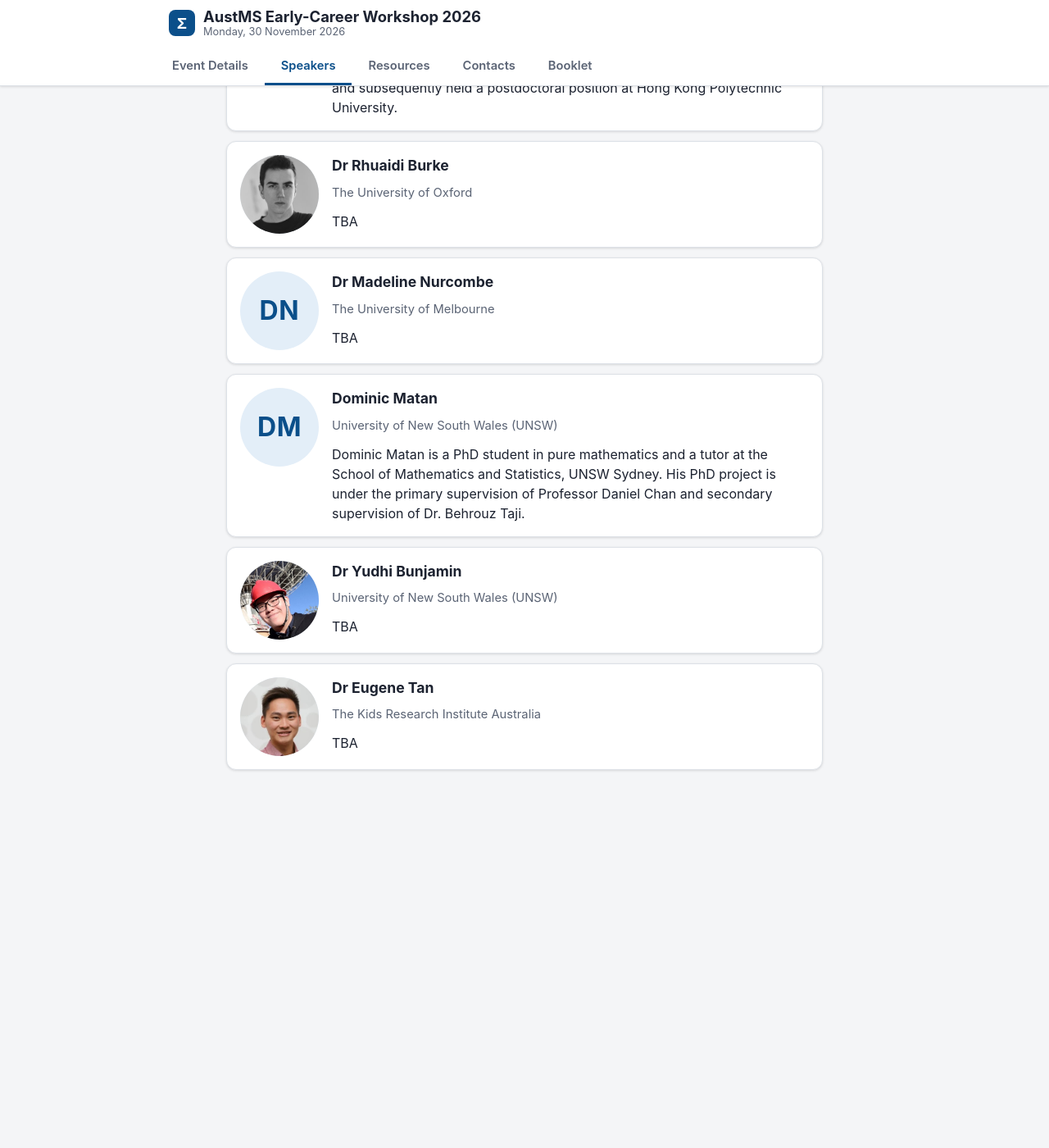
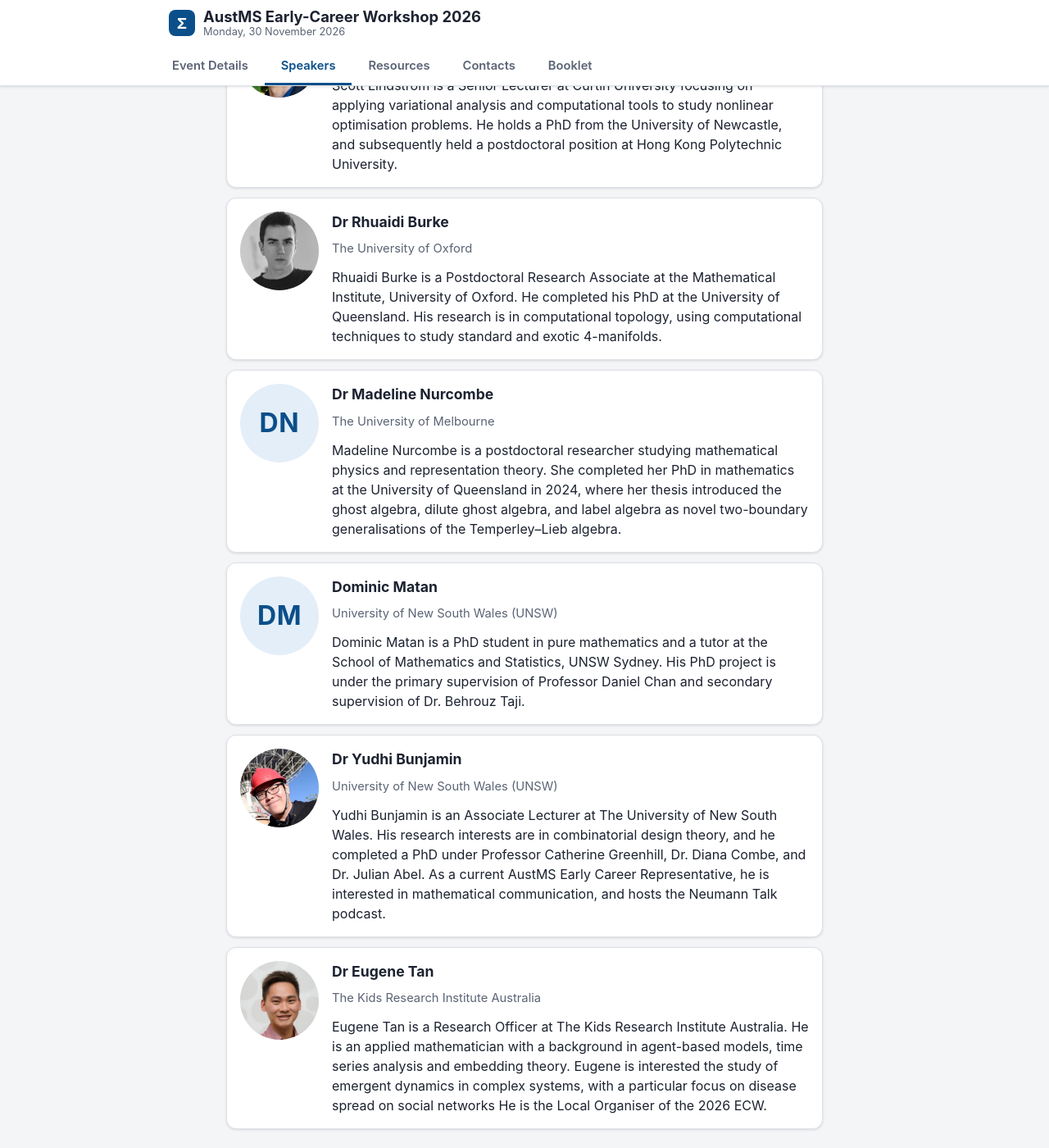
Before and after one commit to eugenetkj98/AustMS_Site, a Jekyll site: the page built from speakers.md, in a window 1280 px wide and 1400 px high, scrolled down 3074 px. Shown: the whole window at 82% size. Built offline with Jekyll 4.4.1, drawn with Linux system fonts in a browser that asks for light colours; before the commit the page ends 4073 px from its top, so only the background shows below that; some of the changed text lies outside the part shown.

Commit message:
Add speaker bios

```diff
--- a/_data/speakers.yml
+++ b/_data/speakers.yml
@@ -63,8 +63,8 @@
     Cheryl Praeger is Emeritus Professor of Mathematics at UWA and former AustMS President. In 2012 she received a national AOLT Citation for “developing the gold standard in mathematics research supervision and over thirty years of nurturing a research community where undergraduate and postgraduate mathematics research flourishes”.
 
 - name: Dr Michael Hartley
-  institution: DUG
-  photo: ""
+  institution: DUG Technology
+  photo: "/assets/speakers/Michael_Hartley.jpg"
   bio: >-
     Michael Hartley completed his PhD under Chery Praeger in 1996, and spent his early career in academia in Malaysia. He now works as a mathematician in the energy industry in Perth, as well as maintaining a website of maths games for parents and educators of primary-aged kids.
 
@@ -78,7 +78,7 @@
   institution: Perth Modern School
   photo: ""
   bio: >-
-    TBA
+    Geoffrey Pearce completed a PhD under Cheryl Praeger, and is a currently a mathematics teacher at Perth Modern School. He contributes to the public discussion of mathematics, most recently through a colloquium talk about modular origami.
 
 - name: Dr Julia Collins
   institution: Edith Cowan University (ECU)
@@ -96,13 +96,13 @@
   institution: The University of Oxford
   photo: "/assets/speakers/Rhuaidi_Burke.jpg"
   bio: >-
-    TBA
+    Rhuaidi Burke is a Postdoctoral Research Associate at the Mathematical Institute, University of Oxford. He completed his PhD at the University of Queensland. His research is in computational topology, using computational techniques to study standard and exotic 4-manifolds.
 
 - name: Dr Madeline Nurcombe
   institution: The University of Melbourne
   photo: ""
   bio: >-
-    TBA
+    Madeline Nurcombe is a postdoctoral researcher studying mathematical physics and representation theory. She completed her PhD in mathematics at the University of Queensland in 2024, where her thesis introduced the ghost algebra, dilute ghost algebra, and label algebra as novel two-boundary generalisations of the Temperley–Lieb algebra.
 
 - name: Dominic Matan
   institution: University of New South Wales (UNSW)
@@ -114,10 +114,10 @@
   institution: University of New South Wales (UNSW)
   photo: "/assets/speakers/Yudhi_Bunjamin.jpg"
   bio: >-
-    TBA
+    Yudhi Bunjamin is an Associate Lecturer at The University of New South Wales. His research interests are in combinatorial design theory, and he completed a PhD under Professor Catherine Greenhill, Dr. Diana Combe, and Dr. Julian Abel. As a current  AustMS Early Career Representative, he is interested in mathematical communication, and hosts the Neumann Talk podcast.
 
 - name: Dr Eugene Tan
   institution: The Kids Research Institute Australia
   photo: "/assets/speakers/Eugene_Tan.jpg"
   bio: >-
-    TBA
+    Eugene Tan is a Research Officer at The Kids Research Institute Australia. He is an applied mathematician with a background in agent-based models, time series analysis and embedding theory. Eugene is interested the study of emergent dynamics in complex systems, with a particular focus on disease spread on social networks He is the Local Organiser of the 2026 ECW.
```
Also changed, not shown: assets/speakers/Michael_Hartley.jpg (added).
